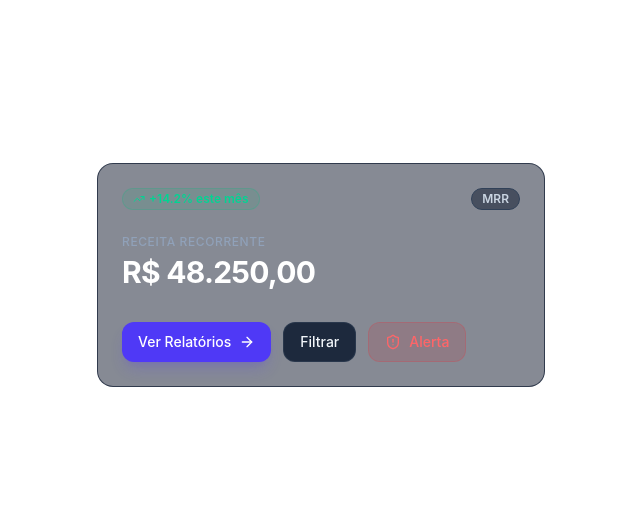
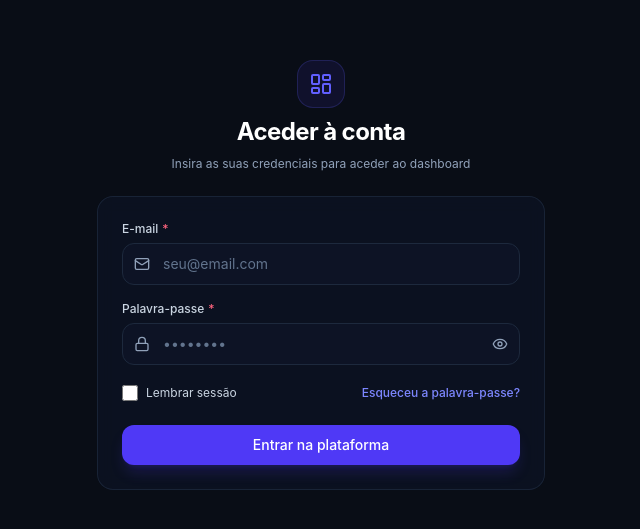
Before and after one commit to felipecostta94/dashboard-gestao, a React (Vite) app: page / in a window 1280 px wide. Shown: the part 125-654 px from the top of the page, without its empty margins (319-959 px from the left). Built offline with nearby package versions, Linux system fonts and the light colour scheme.

Commit message:
fix: login import

```diff
--- a/src/App.tsx
+++ b/src/App.tsx
@@ -1,42 +1,53 @@
+import { AuthProvider, useAuth } from './context/AuthContext';
+import { Login } from './pages/Login';
 import { Button } from './components/ui/Button';
 import { Card } from './components/ui/Card';
-import { Badge } from './components/ui/Badge';
-import { TrendingUp, ArrowRight, ShieldAlert } from 'lucide-react';
+import { LayoutDashboard, LogOut } from 'lucide-react';
 
-export function App() {
+function DashboardContent() {
+  const { user, logout } = useAuth();
+
   return (
-    <div className="flex min-h-screen items-center justify-center p-6">
-      <Card className="max-w-md w-full space-y-6">
-        <div className="flex items-center justify-between">
-          <Badge variant="success" className="gap-1">
-            <TrendingUp className="h-3 w-3" /> +14.2% este mês
-          </Badge>
-          <Badge variant="neutral">MRR</Badge>
+    <div className="flex min-h-screen items-center justify-center p-4 bg-[#090d16]">
+      <Card className="max-w-md w-full space-y-6 text-center">
+        <div className="inline-flex items-center justify-center h-12 w-12 rounded-2xl bg-emerald-600/15 text-emerald-400 border border-emerald-500/20">
+          <LayoutDashboard className="h-6 w-6" />
         </div>
-
-        <div>
-          <p className="text-xs font-medium uppercase tracking-wider text-slate-400">
-            Receita Recorrente
-          </p>
-          <h2 className="text-3xl font-bold tracking-tight text-white mt-1">
-            R$ 48.250,00
-          </h2>
+        <div className="space-y-1">
+          <h1 className="text-xl font-bold text-white">Bem-vindo, {user?.name}!</h1>
+          <p className="text-xs text-slate-400">{user?.email}</p>
         </div>
-
-        <div className="flex flex-wrap gap-3 pt-2">
-          <Button variant="primary" size="md">
-            Ver Relatórios <ArrowRight className="h-4 w-4" />
-          </Button>
-          <Button variant="secondary" size="md">
-            Filtrar
-          </Button>
-          <Button variant="danger" size="md">
-            <ShieldAlert className="h-4 w-4" /> Alerta
-          </Button>
-        </div>
+        <p className="text-xs text-slate-500">
+          Sessão autenticada com sucesso. Este é o ponto de partida do nosso Dashboard SaaS.
+        </p>
+        <Button variant="danger" size="md" onClick={logout} className="w-full gap-2">
+          <LogOut className="h-4 w-4" /> Terminar sessão
+        </Button>
       </Card>
     </div>
   );
 }
 
+function MainRouter() {
+  const { isAuthenticated, isLoading } = useAuth();
+
+  if (isLoading) {
+    return (
+      <div className="flex min-h-screen items-center justify-center bg-[#090d16] text-slate-400 text-sm">
+        A carregar...
+      </div>
+    );
+  }
+
+  return isAuthenticated ? <DashboardContent /> : <Login />;
+}
+
+export function App() {
+  return (
+    <AuthProvider>
+      <MainRouter />
+    </AuthProvider>
+  );
+}
+
 export default App;
--- a/src/context/AuthContext.tsx
+++ b/src/context/AuthContext.tsx
@@ -1,5 +1,5 @@
 import { createContext, useContext, useState, useEffect, ReactNode } from 'react';
-import { User, AuthContextType } from '../types/auth';
+import { type User, type AuthContextType } from '../types/auth';
 
 const AuthContext = createContext<AuthContextType | undefined>(undefined);
 
```
